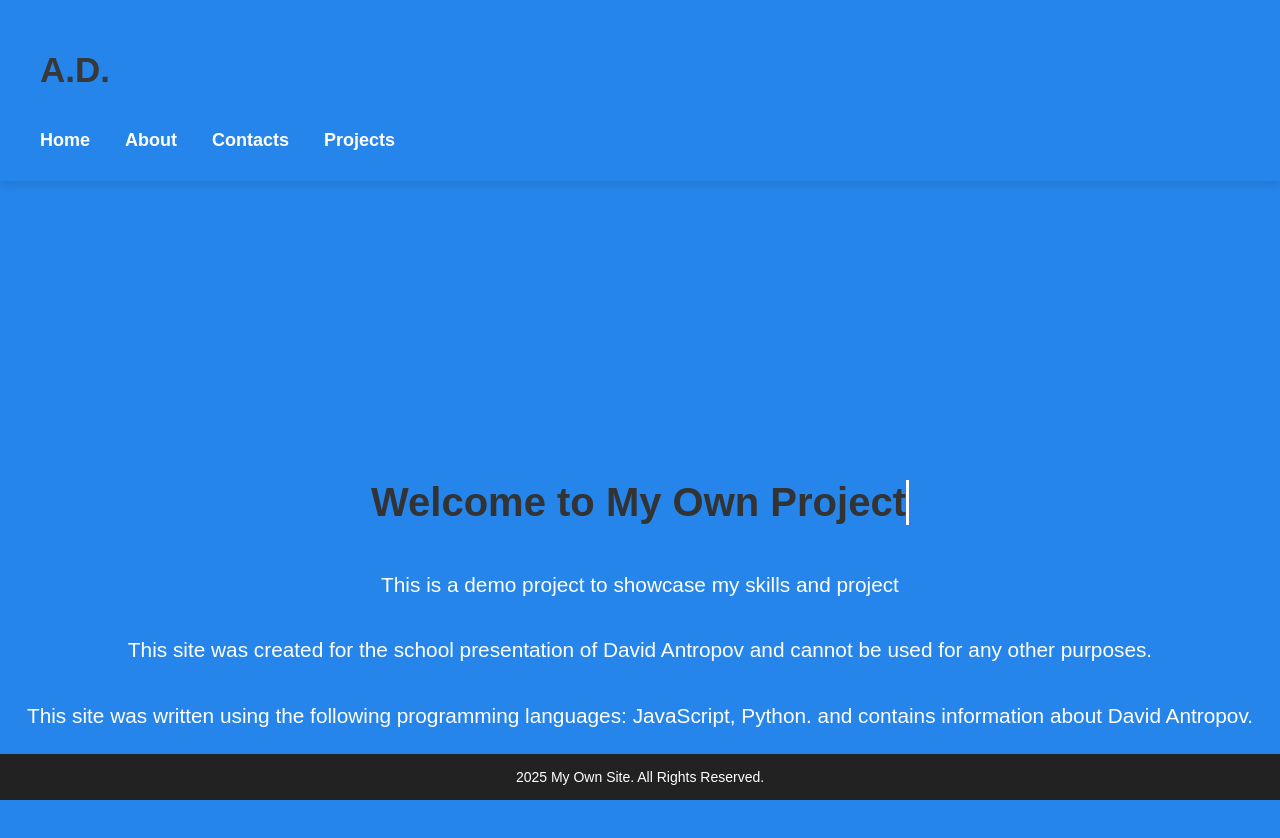
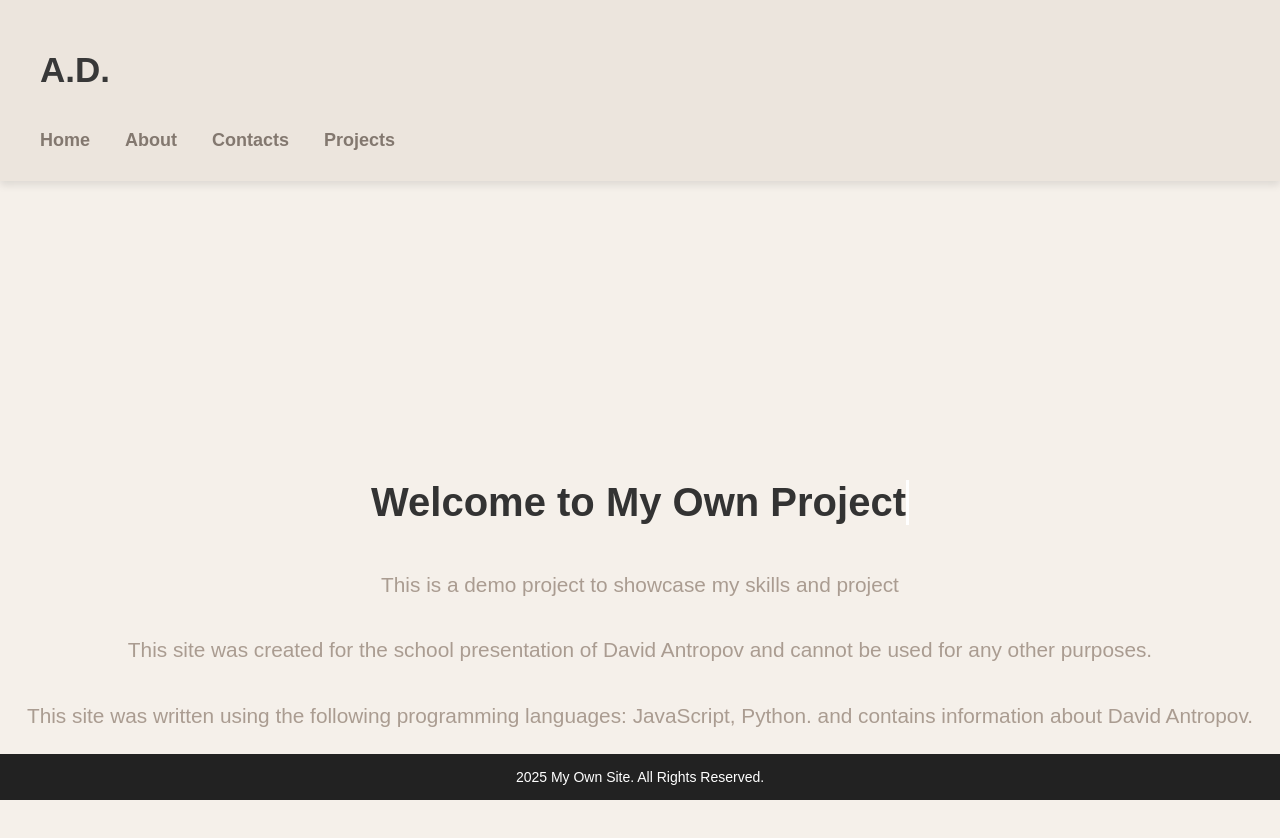
Before and after one commit to DenisHrtn/MOS_front, a React (Create React App) app: page / in a window 1280 px wide. Shown: the top 838 px of the page. Built offline with nearby package versions, Linux system fonts and the light colour scheme.

Commit message:
new stiles

```diff
--- a/src/styles/global.css
+++ b/src/styles/global.css
@@ -2,7 +2,7 @@ body {
   font-family: Arial, sans-serif;
   margin: 0;
   padding: 0;
-  background: #2685ea;
+  background: 	#F5F0EA;
 }
 
 .container {
@@ -12,7 +12,7 @@ body {
 }
 
 header {
-  background: #007bff;
+  background: #FBEBCE;
   color: white;
   padding: 15px 0;
   text-align: center;
--- a/src/styles/header.css
+++ b/src/styles/header.css
@@ -1,5 +1,5 @@
 .header {
-  background: #2685ea;
+  background: #ECE5DD;
   color: white;
   padding: 20px;
   width: 100%;
@@ -19,7 +19,7 @@
 }
 
 .header nav a {
-  color: white;
+  color: #83786F;
   text-decoration: none;
   margin: 30px 15px 10px 0px;
   font-weight: bold;
@@ -27,7 +27,7 @@
 }
 
 .header nav a:hover {
-  color: #bacbdf;
+  color: #3B322A;
 }
 
 .header .ADlink a {
@@ -46,7 +46,7 @@
 }
 
 .header .ADlink a:hover {
-  color: #696969;
+  color: #3B322A;
 }
 
 .theme-toggle {
--- a/src/styles/home.css
+++ b/src/styles/home.css
@@ -4,9 +4,7 @@
   justify-content: center;
   align-items: center;
   min-height: 100vh;
-  /*background: linear-gradient(to bottom, #3b82f6, #6366f2);*/
-  /* НУЖНО ТЯНУТЬСЯ var'ы */
-  color: white;
+  color: #aa9c91;
   padding: 20px;
   text-align: center;
   font-family: 'Arial', sans-serif;
```
